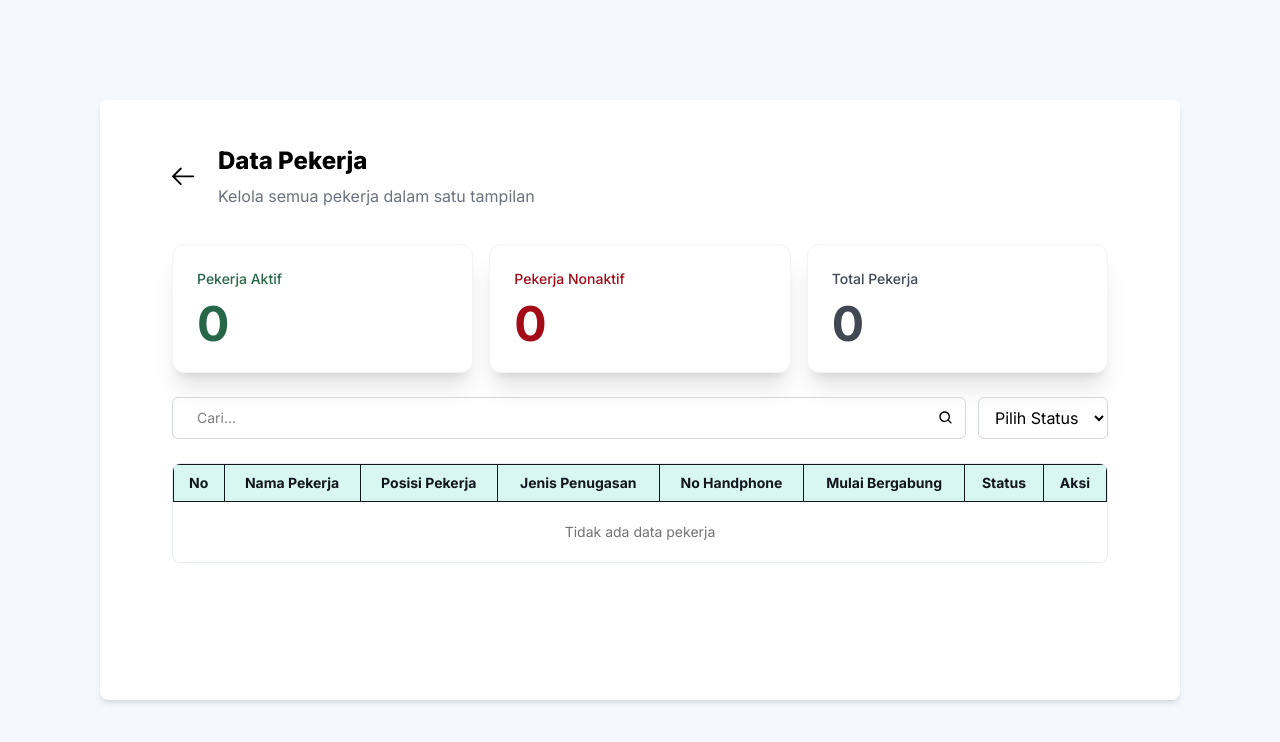
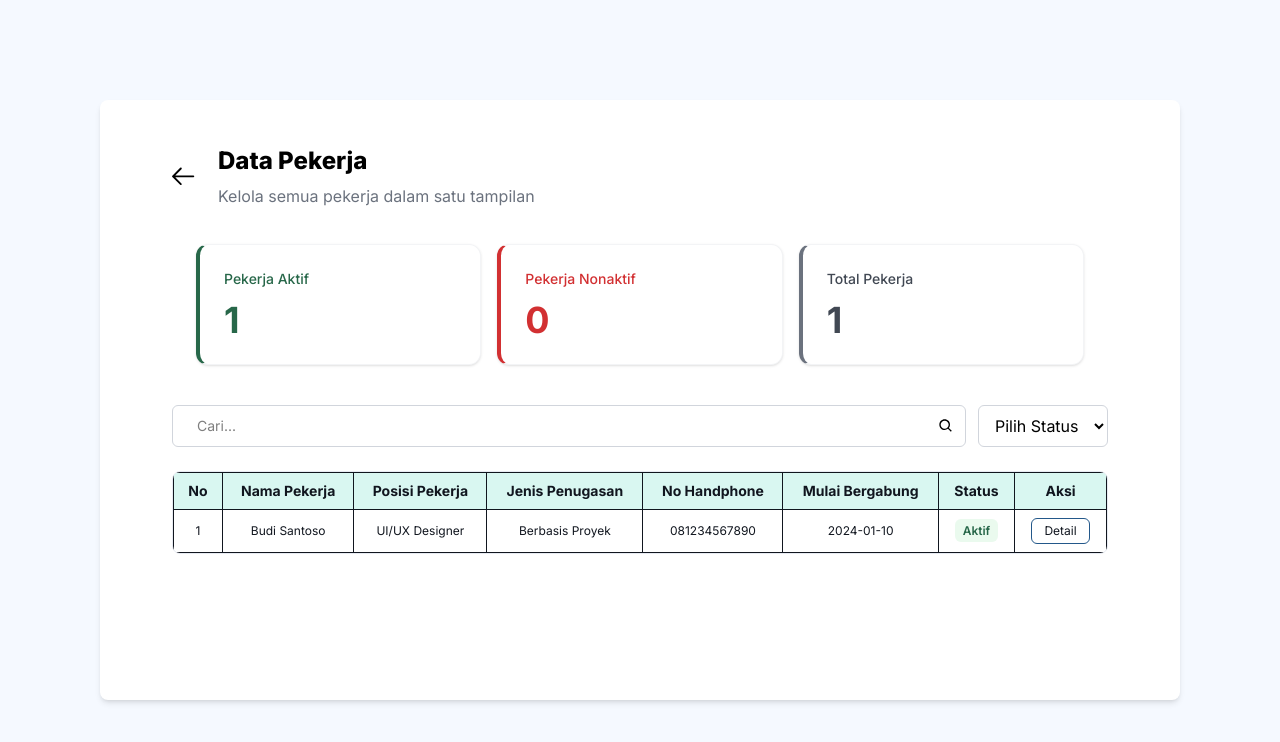
Before and after one commit to StevenVianto/WEB_Sandyakala-, a React (Vite) app in the folder client/: page /umkm/dashboard/data-pekerja in a window 1280 px wide. Shown: the top 742 px of the page. Built offline with nearby package versions, Linux system fonts and the light colour scheme.

Commit message:
tambah detail pekerja dan perbaikan status card di data pekerja

```diff
--- a/client/src/App.tsx
+++ b/client/src/App.tsx
@@ -31,7 +31,17 @@ import RevisiTugas from "./features/umkm/components/RevisiTugas";
 function App() {
   const [shifts, setShifts] = useState<any[]>([]);
   const [projects, setProjects] = useState<any[]>([]);
-  const [employees, setEmployees] = useState<any[]>([]);
+  const [employees, setEmployees] = useState<any[]>([
+    {
+    id: "1",
+    nama_pekerja: "Budi Santoso",
+    posisi_pekerja: "UI/UX Designer",
+    jenis_penugasan_pekerja: "Berbasis Proyek",
+    no_hp_pekerja: "081234567890",
+    tanggal_masuk_pekerja: "2024-01-10",
+    status_pekerja: "Aktif",
+  }
+  ]);
 
   return (
     <Routes>
--- /dev/null
+++ b/client/src/features/umkm/components/DetailPekerjaContent.tsx
@@ -0,0 +1,56 @@
+import type { Employee } from "../types/dashboard.types";
+import { FcBusinessman } from "react-icons/fc";
+
+type Props = {
+  employee: Employee;
+  onClose: () => void;
+};
+
+export function DetailPekerjaContent({ employee }: Props) {
+
+  return (
+    <div className="flex flex-col gap-6 ">
+      {/* data profile */}
+      <div className="flex flex-row gap-5 px-5 py-3">
+        {/* poto profile */}
+        <div className="bg-primary-subtle/50 rounded-full p-3">
+          <FcBusinessman className="text-4xl" />
+        </div>
+        {/* data pekerja */}
+        <div className="flex flex-col gap-1">
+          <p className="font-bold text-xl">Kathryn Murphy</p>
+          <p className="font-light text-sm">
+            Posisi: {employee.posisi_pekerja}
+          </p>
+        </div>
+      </div>
+
+      {/* informasi pekerja */}
+      <div className="flex flex-col gap-2 px-5 py-3">
+        <p className="text-sm font-light">INFORMASI PEKERJA</p>
+        <div className="flex justify-between text-justify">
+          <p className="text-neutral-500/50 text-xs">Pendidikan Terakhir</p>
+          <p className="text-xs">S1 Desain Komunikasi Visual</p>
+        </div>
+        <div className="flex justify-between">
+          <p className="text-neutral-500/50 text-xs">No HP</p>
+          <p className="text-xs">{employee.no_hp_pekerja}</p>
+        </div>
+        <div className="flex justify-between">
+          <p className="text-neutral-500/50 text-xs">Jenis Penugasan</p>
+          <p className="text-xs">{employee.jenis_penugasan_pekerja}</p>
+        </div>
+        <div className="flex justify-between">
+          <p className="text-neutral-500/50 text-xs">Mulai Bergabung</p>
+          <p className="text-xs">{employee.tanggal_masuk_pekerja}</p>
+        </div>
+      </div>
+      {/* button */}
+      <div className="flex flex-row justify-evenly gap-7 border-t pt-5">
+        <button className="bg-error-100 p-3 border text-error-300 border-error-300 rounded-lg w-45 cursor-pointer hover:bg-error-200/45">Non Aktifkan</button>
+        <button className="bg-success-100 border border-success-300 text-success-300 p-3 rounded-lg w-45 cursor-pointer hover:bg-success-200/45">Aktifkan</button>
+      </div>
+    </div>
+
+  );
+}
--- a/client/src/features/umkm/components/DetailShift.tsx
+++ /dev/null
@@ -1,5 +0,0 @@
-export default function DetailShift(){
-    return(
-        <div></div>
-    )
-}
--- a/client/src/pages/umkm/DataPekerja.tsx
+++ b/client/src/pages/umkm/DataPekerja.tsx
@@ -1,9 +1,9 @@
 import { useOutletContext } from "react-router-dom";
 import DataTaskLayout from "@/shared/layouts/DataTaskLayout";
-import type {
-  Employee,
-  StatCardDataType,
-} from "@/features/umkm/types/dashboard.types";
+import type { Employee } from "@/features/umkm/types/dashboard.types";
+import { useState } from "react";
+import { ModalPekerja } from "@/shared/components/ui/modal-pekerja";
+import { DetailPekerjaContent } from "@/features/umkm/components/DetailPekerjaContent";
 
 type OutletContextType = {
   employees: Employee[];
@@ -13,6 +13,11 @@ type OutletContextType = {
 export default function DataPekerja() {
   const { employees } = useOutletContext<OutletContextType>();
   const showDetailButtonEmployee = ["Aktif", "Nonaktif"];
+
+  const [open, setOpen] = useState(false);
+  const [selectedEmployee, setSelectedEmployee] = useState<Employee | null>(
+    null,
+  );
 
   // Atur status project
   const getStatusBadgeEmployee = (
@@ -25,30 +30,50 @@ export default function DataPekerja() {
     return classesEmployee[status_pekerja.toLowerCase()] ?? "";
   };
 
-  const StatCardData: StatCardDataType[] = [
+  const statCardSlot = (
+    <div className="grid grid-cols-1 md:grid-cols-3 gap-4 px-6 mb-4">
+      {[
         {
           title: "Pekerja Aktif",
           value: employees.filter((e) => e.status_pekerja === "Aktif").length,
           colorClass: "text-success-300",
+          borderClass: "border-l-4 border-l-success-300",
         },
         {
           title: "Pekerja Nonaktif",
-      value: employees.filter((e) => e.status_pekerja === "Nonaktif").length,
-      colorClass: "text-error-300",
+          value: employees.filter((e) => e.status_pekerja === "Nonaktif")
+            .length,
+          colorClass: "text-error",
+          borderClass: "border-l-4 border-l-error",
         },
         {
           title: "Total Pekerja",
           value: employees.length,
           colorClass: "text-neutral-700",
+          borderClass: "border-l-4 border-l-neutral-600",
         },
-  ];
+      ].map((card, index) => (
+        <div
+          key={index}
+          className={`bg-white rounded-xl border border-gray-100 shadow p-6 flex flex-col justify-center ${card.borderClass}`}
+        >
+          <h3 className={`text-sm font-medium mb-3 ${card.colorClass}`}>
+            {card.title}
+          </h3>
+          <span className={`text-4xl font-bold ${card.colorClass}`}>
+            {card.value || 0}
+          </span>
+        </div>
+      ))}
+    </div>
+  );
 
   return (
     <DataTaskLayout
       title="Data Pekerja"
       description="Kelola semua pekerja dalam satu tampilan"
       statusOptions={["Aktif", "Nonaktif"]}
-      statCardData={StatCardData}
+      statCardSlot={statCardSlot}
     >
       <div className="w-full px-6">
         <div className="border border-neutral-200 rounded-lg overflow-hidden">
@@ -119,7 +144,13 @@ export default function DataPekerja() {
                       {showDetailButtonEmployee.includes(
                         Employee.status_pekerja,
                       ) && (
-                        <button className="border border-primary-dark px-3 py-1 text-xs rounded-md hover:bg-primary-dark hover:text-white transition cursor-pointer">
+                        <button
+                          onClick={() => {
+                            setSelectedEmployee(Employee);
+                            setOpen(true);
+                          }}
+                          className="border border-primary-dark px-3 py-1 text-xs rounded-md hover:bg-primary-dark hover:text-white transition cursor-pointer"
+                        >
                           Detail
                         </button>
                       )}
@@ -139,6 +170,21 @@ export default function DataPekerja() {
             </tbody>
           </table>
         </div>
+
+        {/* modal detail pekerja */}
+        <ModalPekerja
+          open={open}
+          onClose={() => setOpen(false)}
+          title="Detail Pekerja"
+          status={selectedEmployee?.status_pekerja}
+        >
+          {selectedEmployee && (
+            <DetailPekerjaContent
+              employee={selectedEmployee}
+              onClose={() => setOpen(false)}
+            />
+          )}
+        </ModalPekerja>
       </div>
     </DataTaskLayout>
   );
--- /dev/null
+++ b/client/src/shared/components/ui/modal-pekerja.tsx
@@ -0,0 +1,54 @@
+import { GoArrowLeft } from "react-icons/go";
+
+interface ModalPekerjaProps {
+  open: boolean;
+  onClose: () => void;
+  children: React.ReactNode;
+  title?: string;
+  status?: string;
+}
+
+export function ModalPekerja({
+  open,
+  onClose,
+  children,
+  title,
+  status,
+}: ModalPekerjaProps) {
+  if (!open) return null;
+
+  return (
+    <div className="fixed inset-0 bg-black/30 z-50 flex items-center justify-center">
+      <div className="bg-white w-full max-w-md rounded-xl shadow-lg overflow-hidden">
+        {/* HEADER */}
+        <div className="flex items-center justify-between px-5 py-4 border-b border-neutral-500/50">
+          <div className="flex items-center gap-7">
+            <GoArrowLeft
+              className="text-2xl cursor-pointer"
+              onClick={onClose}
+            />
+
+            <div className="flex flex-col items-start">
+              <p className="font-bold text-md">{title}</p>
+            </div>
+          </div>
+
+          {status && (
+            <span
+              className={`px-3 py-1 text-xs rounded-full ${
+                status.toLowerCase() === "aktif"
+                  ? "bg-success-100 text-success-300"
+                  : "bg-error-100 text-error-300"
+              }`}
+            >
+              {status}
+            </span>
+          )}
+        </div>
+
+        {/* CONTENT */}
+        <div className="p-5">{children}</div>
+      </div>
+    </div>
+  );
+}
--- a/client/src/shared/layouts/DataTaskLayout.tsx
+++ b/client/src/shared/layouts/DataTaskLayout.tsx
@@ -2,7 +2,6 @@ import { SearchInput } from "@/shared/components/ui/search-input";
 import { GoArrowLeft } from "react-icons/go";
 import { useNavigate } from "react-router-dom";
 import type { StatCardDataType } from "@/features/umkm/types/dashboard.types";
-import StatCard from "@/features/umkm/components/ui/StatCard";
 
 interface DataTaskLayoutProps {
   children: React.ReactNode;
@@ -16,6 +15,7 @@ interface DataTaskLayoutProps {
   activeTab?: string;
   statusOptions?: string[];
   statCardData?: StatCardDataType[];
+  statCardSlot?: React.ReactNode;
 }
 
 export default function DataTaskLayout({
@@ -25,7 +25,8 @@ export default function DataTaskLayout({
   tabs = [],
   activeTab,
   statusOptions = [],
-  statCardData,
+  statCardSlot,
+
 }: DataTaskLayoutProps) {
   const navigate = useNavigate();
 
@@ -45,18 +46,9 @@ export default function DataTaskLayout({
         </div>
 
         {/* STAT CARD */}
-        {statCardData && statCardData.length > 0 && (
-          <div className="grid grid-cols-1 md:grid-cols-3 gap-4 px-6 mt-4">
-            {statCardData.map((item, index) => (
-              <StatCard
-                key={index}
-                title={item.title}
-                value={item.value}
-                colorClass={item.colorClass}
-              />
-            ))}
-          </div>
-        )}
+        {statCardSlot && (
+      <div className="px-6 mt-4">{statCardSlot}</div>
+    )}
 
         {/* TABS (optional) */}
         {tabs.length > 0 && (
```
Lines whose indentation alone changed are shown as unchanged.
